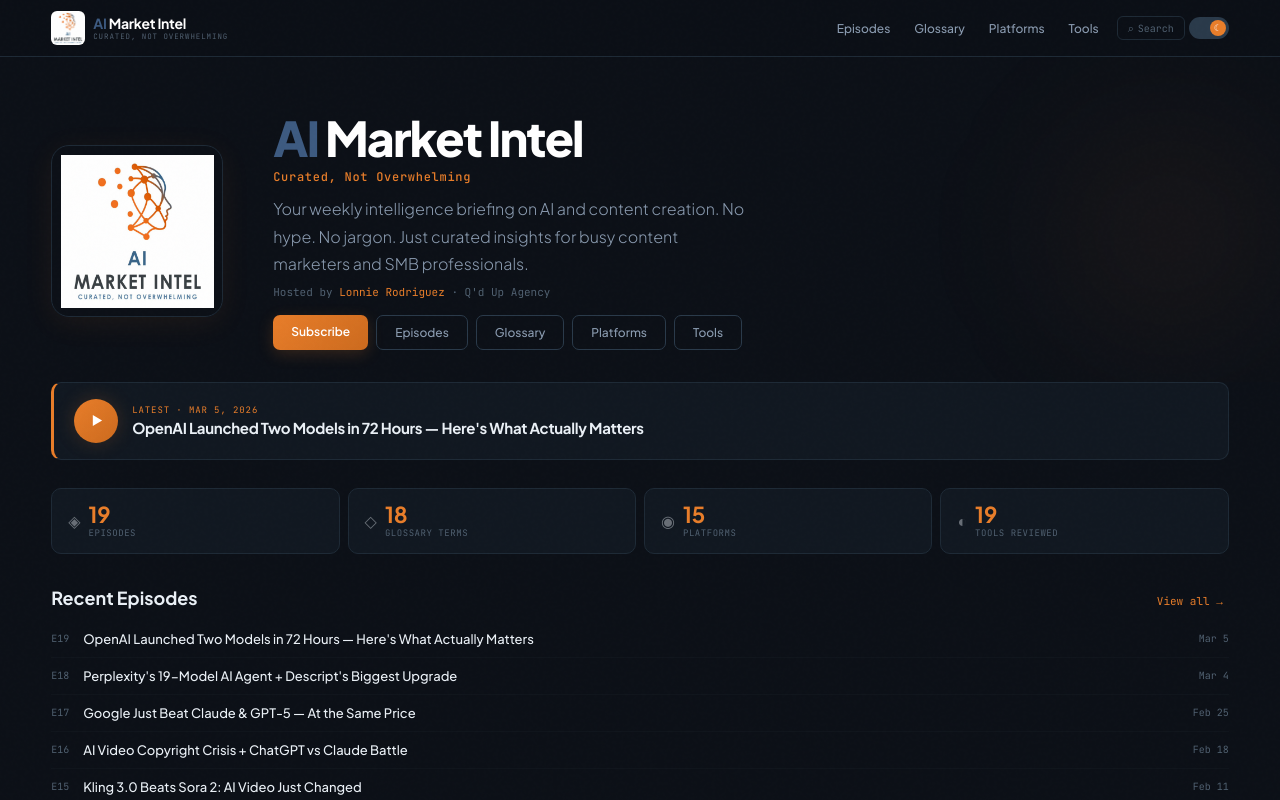
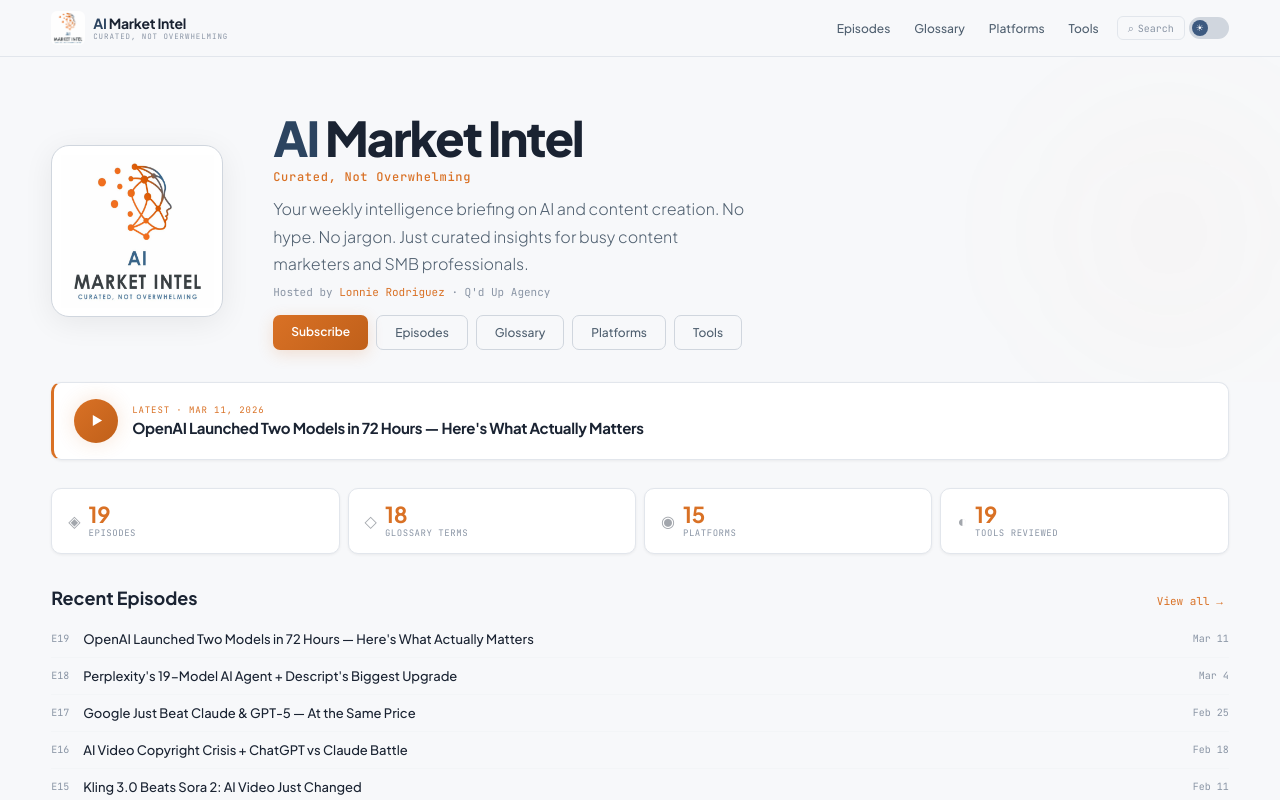
Before and after one commit to QdUpContent/market-intel, a React (Vite) app: page / in a window 1280 px wide. Shown: the top 800 px of the page. Built offline with nearby package versions, Linux system fonts and the light colour scheme.

Commit message:
Add Episode 19 + fix ep18 platform/tool expand crash

```diff
--- a/src/data/episodes.json
+++ b/src/data/episodes.json
@@ -3,8 +3,8 @@
     "id": "ep19",
     "num": 19,
     "title": "OpenAI Launched Two Models in 72 Hours \u2014 Here's What Actually Matters",
-    "date": "2026-03-05",
-    "dateDisplay": "Mar 5, 2026",
+    "date": "2026-03-11",
+    "dateDisplay": "Mar 11, 2026",
     "duration": "9:00",
     "description": "OpenAI's back-to-back releases of GPT-5.3 Instant and GPT-5.4 came amid a 295% ChatGPT uninstall spike following a Pentagon contract controversy. Plus: Canva gets video and Claude goes free.",
     "tags": [
--- a/src/theme.jsx
+++ b/src/theme.jsx
@@ -66,9 +66,9 @@
 export function ThemeProvider({ children }) {
   const [mode, setMode] = useState(() => {
     if (typeof window !== "undefined") {
-      return localStorage.getItem("mi-theme") || "dark";
+      return localStorage.getItem("mi-theme") || "light";
     }
-    return "dark";
+    return "light";
   });
 
   const toggle = () =>
```
